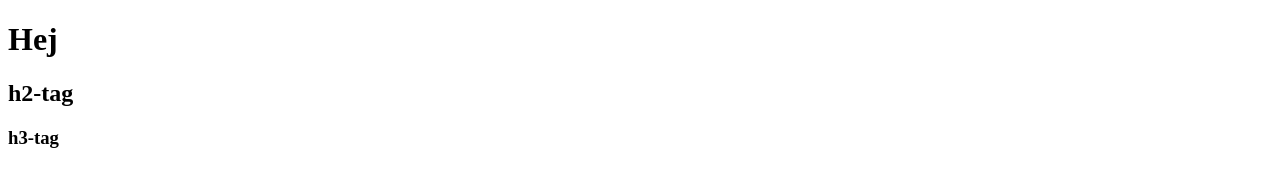
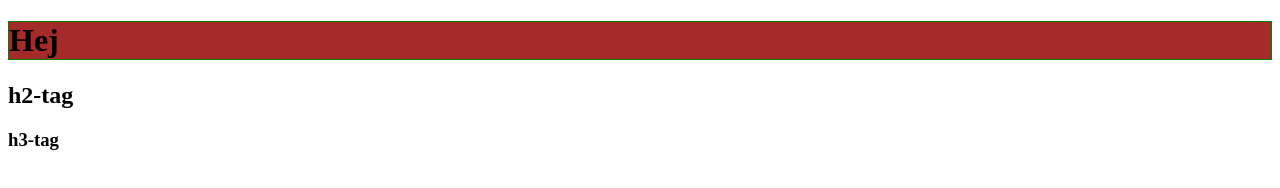
Before and after one commit to Kamillesvalgaard/gruppearbejde, a plain HTML site: page index.html in a window 1280 px wide. Drawn offline with Linux system fonts and the light colour scheme.

Commit message:
flere style changes

```diff
--- a/index.html
+++ b/index.html
@@ -5,7 +5,14 @@
     <meta charset="utf-8">
     <meta name="viewport" content="width=device-width, initial-scale=1.0">
     <title>Git opgave</title>
-    <link rel="stylesheet" href="">
+    <style>
+
+        h1 {
+            border: 1px solid green;
+            background-color: brown;
+        }
+
+    </style>
 </head>
 
 <body>
```
